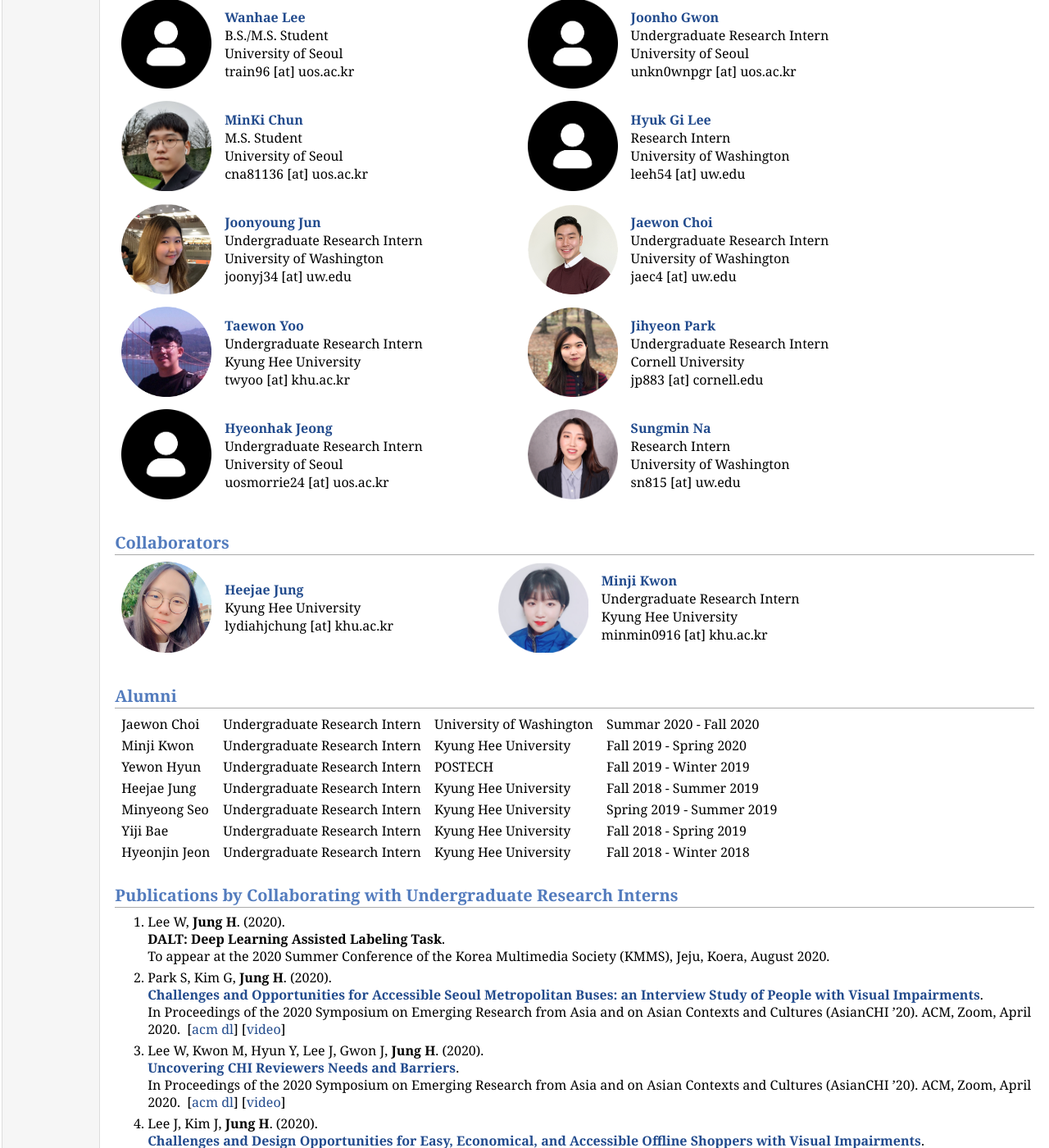
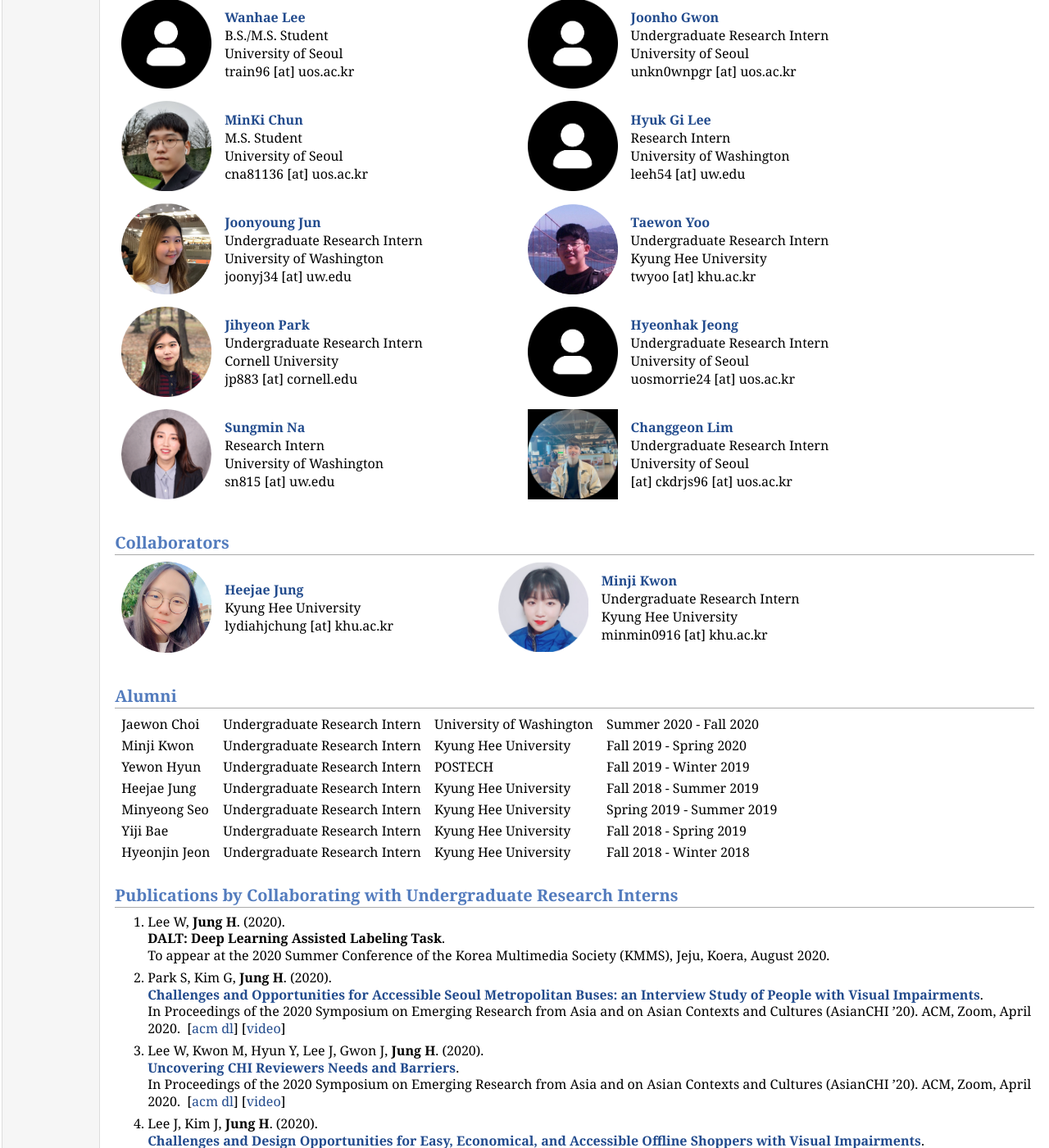
Before and after one commit to hcail/hcail-backup.github.io, a Jekyll site: the page people/people.html, which Jekyll copies as it is, in a window 1280 px wide and 1400 px high, scrolled down 701 px. Shown: the whole window at 82% size. Built offline with Jekyll 4.4.1, drawn with Linux system fonts in a browser that asks for light colours.

Commit message:
clim added

```diff
--- a/people/people.html
+++ b/people/people.html
@@ -71,30 +71,31 @@ HCI Korea 2019, Jeju, Korea.
     <td class="c2"> <a href="https://www.linkedin.com/in/joonyoung-jun"><b>Joonyoung Jun</b></a>
       <br>Undergraduate Research Intern<br>University of Washington<br>joonyj34 [at] uw.edu</td>
     <td class="c2"> &nbsp;&nbsp;&nbsp;&nbsp;&nbsp;&nbsp;&nbsp;&nbsp;&nbsp;&nbsp;&nbsp;&nbsp;&nbsp;&nbsp;&nbsp;&nbsp;&nbsp;&nbsp;&nbsp;&nbsp;&nbsp;&nbsp;&nbsp;</td>
-    <td class="c2"> <img src="img/jchoi.png" width="110" style="vertical-align: -4px"></td>
-    <td class="c2"> <a href="https://jaewon.design/"><b>Jaewon Choi</b></a>
-      <br>Undergraduate Research Intern<br>University of Washington<br>jaec4 [at] uw.edu</td>
-  </tr>
-  <tr class="r1">
     <td class="c2" align="left"><img src="img/tyoo.png" width="110" style="vertical-align: -4px"></td>
     <td class="c2"> <a href="http://twy00.github.io/"><b>Taewon Yoo</b></a>
       <br>Undergraduate Research Intern<br>Kyung Hee University<br>twyoo [at] khu.ac.kr</td>
-    <td class="c2"> &nbsp;&nbsp;&nbsp;&nbsp;&nbsp;&nbsp;&nbsp;&nbsp;&nbsp;&nbsp;&nbsp;&nbsp;&nbsp;&nbsp;&nbsp;&nbsp;&nbsp;&nbsp;&nbsp;&nbsp;&nbsp;&nbsp;&nbsp;</td>
+  </tr>
+  <tr class="r1">
     <td class="c2"> <img src="img/jpark.png" width="110" style="vertical-align: -4px"></td>
     <td class="c2"> <a href="https://www.notion.so/JIHYEON-PARK-b964d80128234a70b4cd95a8ee29ba68">
                     <b>Jihyeon Park</b></a><br>Undergraduate Research Intern
                     <br>Cornell University<br>jp883 [at] cornell.edu</td>
-  </tr>
-  <tr class="r1">
+    <td class="c2"> &nbsp;&nbsp;&nbsp;&nbsp;&nbsp;&nbsp;&nbsp;&nbsp;&nbsp;&nbsp;&nbsp;&nbsp;&nbsp;&nbsp;&nbsp;&nbsp;&nbsp;&nbsp;&nbsp;&nbsp;&nbsp;&nbsp;&nbsp;</td>
     <td class="c2"> <img src="img/anony.png" width="110" style="vertical-align: -4px"></td>
     <td class="c2"> <a href="https://www.linkedin.com/in/hyeonhakjeong/">
                     <b>Hyeonhak Jeong</b></a><br>Undergraduate Research Intern
                     <br>University of Seoul<br>uosmorrie24 [at] uos.ac.kr</td>
-    <td class="c2"> &nbsp;&nbsp;&nbsp;&nbsp;&nbsp;&nbsp;&nbsp;&nbsp;&nbsp;&nbsp;&nbsp;&nbsp;&nbsp;&nbsp;&nbsp;&nbsp;&nbsp;&nbsp;&nbsp;&nbsp;&nbsp;&nbsp;&nbsp;</td>
+  </tr>
+  <tr class="r1">
     <td class="c2"> <img src="img/sna.png" width="110" style="vertical-align: -4px"></td>
     <td class="c2"> <a href="https://www.linkedin.com/in/sungmin-na-823788179">
                     <b>Sungmin Na</b></a><br>Research Intern
                     <br>University of Washington<br>sn815 [at] uw.edu</td>
+    <td class="c2"> &nbsp;&nbsp;&nbsp;&nbsp;&nbsp;&nbsp;&nbsp;&nbsp;&nbsp;&nbsp;&nbsp;&nbsp;&nbsp;&nbsp;&nbsp;&nbsp;&nbsp;&nbsp;&nbsp;&nbsp;&nbsp;&nbsp;&nbsp;</td>
+    <td class="c2"> <img src="img/clim.jpg" width="110" style="vertical-align: -4px"></td>
+    <td class="c2"> <a href="https://sites.google.com/view/ckdrjs/">
+                    <b>Changgeon Lim</b></a><br>Undergraduate Research Intern
+                    <br>University of Seoul<br> [at] ckdrjs96 [at] uos.ac.kr</td>
   </tr>
 </table>
 
@@ -115,7 +116,7 @@ HCI Korea 2019, Jeju, Korea.
     <td class="c2">Jaewon Choi</td>
     <td class="c2">Undergraduate Research Intern</td>
     <td class="c2">University of Washington</td>
-    <td class="c2">Summar 2020 - Fall 2020</td>
+    <td class="c2">Summer 2020 - Fall 2020</td>
   </tr>
   <tr>
     <td class="c2">Minji Kwon</td>
```
Also changed, not shown: people/img/clim.jpg (added), 2 other files.
